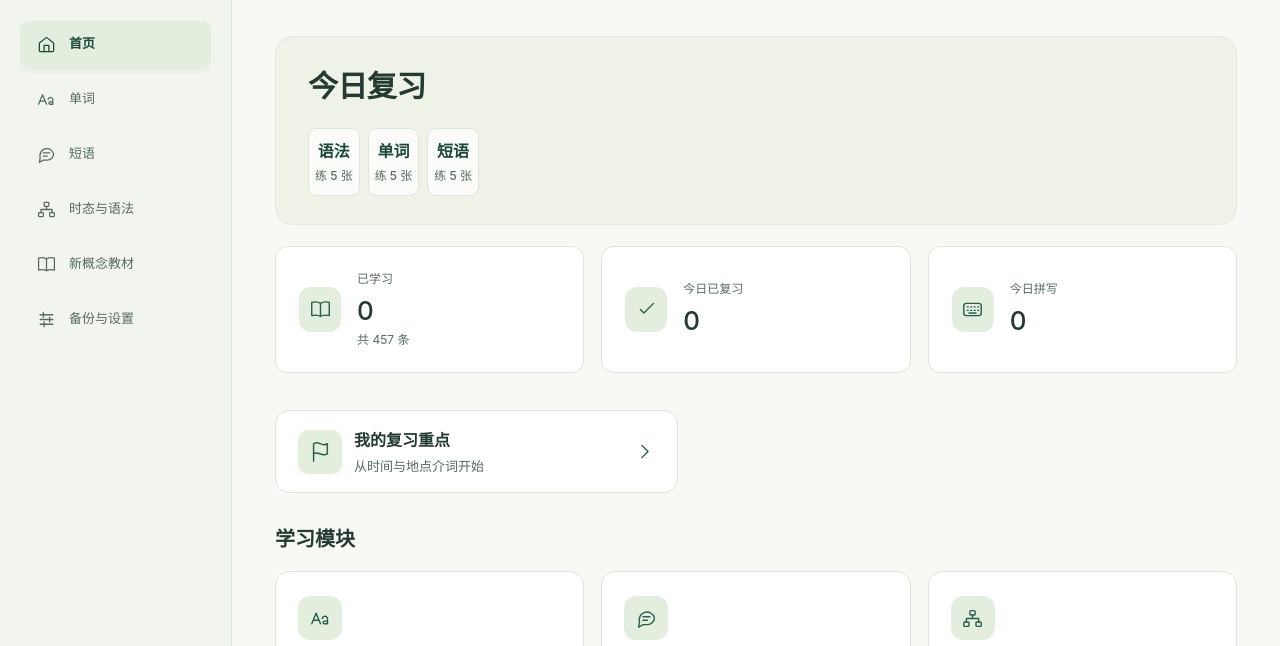
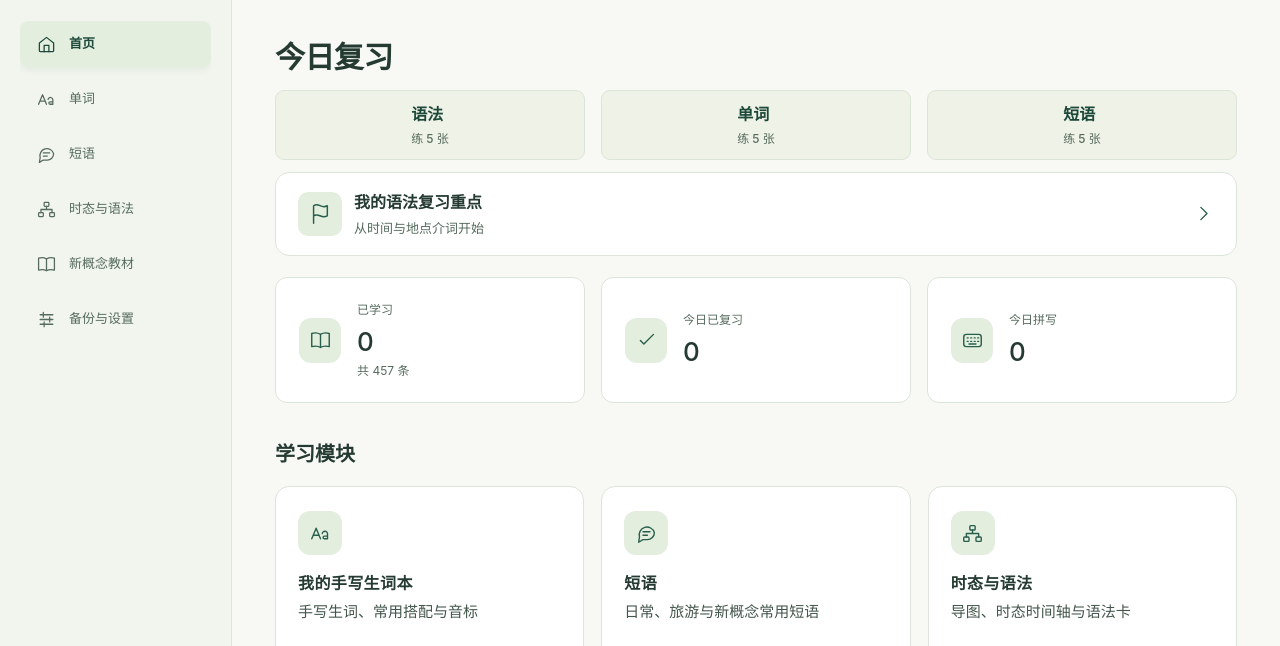
Before and after one commit to yuureijinkou-lab/klaire-english-study, a plain HTML site: page index.html in a window 1280 px wide. Shown: the part 83-729 px from the top of the page. Drawn offline with Linux system fonts and the light colour scheme.

Commit message:
Align daily review and organize review shortcuts

```diff
--- a/app.js
+++ b/app.js
@@ -80,7 +80,7 @@ const sections=[
 ];
 const pageNames={
   home:'首页', course:'新概念教材', phrases:'短语', settings:'备份与设置',
-  focus:'我的复习重点', stuck:'最近卡住的', situations:'场景复习',
+  focus:'我的语法复习重点', stuck:'最近卡住的', situations:'场景复习',
   'grammar-map':'语法导图', pronunciation:'音标与发音'
 };
 const pageName=page=>pageNames[page]||COURSE_PAGES[page]||modules[page]?.title;
@@ -416,7 +416,7 @@ function renderReviewFocus() {
   const cards=topic.ids.map(id=>available.get(id)).filter(Boolean);
   const reviewed=cards.filter(card=>state.progress[card.id]).length;
   const due=cards.filter(card=>isDue(state,card)).length;
-  return `<section class="page-heading"><div><h1>我的复习重点</h1><p>当前主题 ${topic.title}。可切换主题或直接查看讲解。</p></div></section>
+  return `<section class="page-heading"><div><h1>${pageName('focus')}</h1><p>当前主题 ${topic.title}。可切换主题或直接查看讲解。</p></div></section>
     <div class="review-focus-layout">
       <div class="review-focus-topics" role="group" aria-label="复习主题">
         ${KLAIRE_REVIEW_TOPICS.map(group=>`<button type="button" class="review-focus-topic" data-action="focus-select" data-topic="${group.id}" aria-pressed="${group.id===topic.id}">
@@ -546,23 +546,23 @@ function renderHome(s) {
   const stuck = recentlyStuck(state);
   const recent = [...state.activities].reverse().find(a=>state.entries.some(e=>e.id===a.itemId&&!e.deletedAt));
   const recentEntry = recent && state.entries.find(e=>e.id===recent.itemId);
-  return `<section class="hero task-panel home-review-panel"><div class="hero-copy"><h1>今日复习</h1>
+  return `<section class="hero task-panel home-review-panel" aria-labelledby="home-review-title"><div class="hero-copy"><h1 id="home-review-title">今日复习</h1>
       ${next===undefined?'':`<p class="next-review">下一张卡到期于 ${reviewTime(next)}</p>`}</div>
       <div class="home-review-actions">${plans.map(({group,plan})=>`<div class="home-review-group">
         <button type="button" class="btn home-review-choice" data-action="start-review" data-module="${group.id}" ${plan.ids.length?'':'disabled'}><strong>${group.label}</strong><span>${plan.ids.length?`练 ${plan.ids.length} 张`:'暂无卡片'}</span></button>
         ${plan.dueIds.length&&(plan.newCount||plan.dueIds.length>plan.ids.length)?`<button type="button" class="text-button" data-action="start-review" data-module="${group.id}" data-only-due="true" aria-label="只复习${group.label}到期卡 · ${plan.dueIds.length} 张">到期卡 · ${plan.dueIds.length}</button>`:''}
-      </div>`).join('')}</div></section>
+      </div>`).join('')}</div>
+      <div class="home-review-hub">
+        ${moduleLinks([['focus',pageName('focus'),last?`继续上次主题 · ${last.title}`:'从时间与地点介词开始','flag']])}
+        ${stuck.length?`<section class="panel review-focus-panel home-stuck" aria-labelledby="home-stuck-title">
+          <div class="section-title"><h2 id="home-stuck-title">最近卡住的</h2><button class="text-button" data-nav="stuck">查看全部 ${stuck.length} 张 ${icon('arrow')}</button></div>
+          ${renderStuckList(stuck.slice(0,3))}
+        </section>`:''}
+      </div></section>
     <section class="stats-grid" aria-label="学习概况">
       ${[[s.studied,'已学习','book',`共 ${s.total} 条`],[s.reviewedToday,'今日已复习','check',''],[s.spellingToday,'今日拼写','keyboard','']].map(([n,label,ic,small])=>`<div class="stat"><div class="stat-icon ${ic}">${icon(ic)}</div><div><div class="stat-label">${label}</div><strong>${n}</strong>${small?`<small>${small}</small>`:''}</div></div>`).join('')}
     </section>
     <div class="home-content">
-      <div class="home-review-hub">
-        ${moduleLinks([['focus','我的复习重点',last?`继续上次主题 · ${last.title}`:'从时间与地点介词开始','flag']])}
-        ${stuck.length?`<section class="panel review-focus-panel home-stuck" aria-labelledby="home-stuck-title">
-          <div class="section-title"><h2 id="home-stuck-title">最近卡住的</h2><button class="text-button" data-nav="stuck">查看全部 ${stuck.length} 张 ${icon('arrow')}</button></div>
-          ${renderStuckList(stuck.slice(0,3))}
-        </section>`:''}
-      </div>
       <section class="home-modules" aria-labelledby="home-modules-title"><div class="section-title"><h2 id="home-modules-title">学习模块</h2></div><div class="collection-grid">
         ${librarySections.map(([key,title,description,unit,group])=>{
           const entries=group.flatMap(module=>activeEntries(state,module));
--- a/index.html
+++ b/index.html
@@ -7,7 +7,7 @@
   <meta name="description" content="个人英语学习网页：单词、日常短语、旅游短语、新概念一册短语、时态与语法、翻卡复习、拼写练习和学习记录备份。">
   <title>Klaire’s Notes</title>
   <link rel="icon" href="./favicon.svg" type="image/svg+xml">
-  <link rel="stylesheet" href="./styles.css?v=20261125-audio">
+  <link rel="stylesheet" href="./styles.css?v=20261125-layout">
 </head>
 <body>
   <a class="skip-link" href="#main">跳到学习内容</a>
@@ -22,6 +22,6 @@
   <input type="file" id="backup-file" accept=".json,application/json" hidden>
   <input type="file" id="course-file" accept=".txt,text/plain,.json,application/json" hidden>
   <script src="./supabase.js"></script>
-  <script type="module" src="./startup.js?v=20261125-audio"></script>
+  <script type="module" src="./startup.js?v=20261125-layout"></script>
 </body>
 </html>
--- a/startup.js
+++ b/startup.js
@@ -1,4 +1,4 @@
-import('./app.js?v=20261125-audio').catch(error => {
+import('./app.js?v=20261125-layout').catch(error => {
   const status = document.querySelector('#startup-status');
   if (status) status.textContent = '网页未能加载。请重新载入，或用手机浏览器重新打开这个网址。';
   console.error('Klaire could not start', error);
--- a/styles.css
+++ b/styles.css
@@ -138,9 +138,11 @@ dialog{border:1px solid #e1e6d8;border-radius:18px;padding:33px;width:min(475px,
   .review-focus-panel h2 { font-size: 17px; }
 }
 
-.home-content {
+.home-content, .home-review-panel {
   --home-card-inline: 22px;
   --home-card-radius: 14px;
+}
+.home-content {
   display: grid;
   gap: 32px;
 }
@@ -149,24 +151,24 @@ dialog{border:1px solid #e1e6d8;border-radius:18px;padding:33px;width:min(475px,
   gap: 16px;
 }
 .home-review-hub .course-links { gap: 14px; }
-.home-content .course-link,
+.home-review-hub .course-link,
 .home-modules .collection,
 .home-stuck {
   border-radius: var(--home-card-radius);
   padding-inline: var(--home-card-inline);
 }
-.home-content .course-link {
+.home-review-hub .course-link {
   min-height: 82px;
   gap: 12px;
 }
-.home-content .course-link > .icon:first-child {
+.home-review-hub .course-link > .icon:first-child {
   width: 44px;
   height: 44px;
   padding: 11px;
   border-radius: 10px;
   background: #edf3e9;
 }
-.home-content .course-link small { line-height: 1.5; }
+.home-review-hub .course-link small { line-height: 1.5; }
 .home-stuck {
   padding-block: 18px;
   background: #fbfcfa;
@@ -176,7 +178,8 @@ dialog{border:1px solid #e1e6d8;border-radius:18px;padding:33px;width:min(475px,
 .home-stuck > p:last-child { margin-bottom: 0; }
 .home-modules h2 { margin-top: 0; }
 @media(max-width:700px) {
-  .home-content { --home-card-inline: 16px; gap: 26px; }
+  .home-content, .home-review-panel { --home-card-inline: 16px; }
+  .home-content { gap: 26px; }
   .home-review-hub { gap: 14px; }
   .home-review-hub .course-links { gap: 12px; }
   .home-modules .collection { grid-template-columns: 44px minmax(0, 1fr) auto; column-gap: 12px; }
@@ -608,6 +611,7 @@ dialog{border:1px solid #e1e6d8;border-radius:18px;padding:33px;width:min(475px,
 .task-panel > .btn { min-height: 46px; flex-shrink: 0; }
 .home-review-hub { grid-template-columns: minmax(0,1fr) minmax(0,1.35fr); align-items: start; }
 .home-review-hub > .course-links { grid-template-columns: minmax(0,1fr); }
+.home-review-hub > .course-links:only-child { grid-column: 1 / -1; }
 .home-recent { margin-top: 24px; padding: 15px 18px; }
 .home-recent h2 { margin: 0; font-size: 16px; }
 .home-recent .last-entry { min-height: 44px; text-align: left; }
@@ -654,19 +658,42 @@ dialog{border:1px solid #e1e6d8;border-radius:18px;padding:33px;width:min(475px,
   .mobile-nav .nav-item { gap: 4px; font-size: 12px; }
 }
 
-.hero.home-review-panel { display: grid; gap: 12px; }
-.home-review-actions { display: grid; grid-template-columns: repeat(3, minmax(0, 1fr)); gap: 8px; }
+.hero.home-review-panel {
+  display: grid;
+  grid-template-columns: minmax(0, 1fr);
+  gap: 12px;
+  padding: 0;
+  border: 0;
+  background: none;
+  overflow: visible;
+}
+.home-review-panel .hero-copy {
+  display: flex;
+  flex-wrap: wrap;
+  align-items: baseline;
+  justify-content: space-between;
+  gap: 4px 16px;
+}
+.home-review-panel h1 { margin: 0; }
+.home-review-actions, .home-review-panel + .stats-grid {
+  display: grid;
+  grid-template-columns: repeat(3, minmax(0, 1fr));
+  gap: clamp(8px, 1.3vw, 16px);
+}
 .home-review-group { min-width: 0; }
 .home-review-choice.btn {
   display: grid;
   gap: 4px;
   width: 100%;
   min-height: 68px;
-  padding: 10px 6px;
-  justify-items: center;
+  padding: 11px clamp(10px, 2vw, 20px);
+  justify-items: start;
+  text-align: left;
   color: var(--green);
-  background: #fbfcfa;
+  background: var(--review-surface);
+  border-color: var(--review-border);
 }
+.home-review-choice.btn:enabled:hover { background: var(--selected); }
 .home-review-choice strong { font-size: 16px; }
 .home-review-choice span { font-size: 12px; color: var(--muted); }
 .home-review-group > .text-button { display: block; margin: 2px auto 0; padding: 5px 3px; }
@@ -1008,7 +1035,7 @@ h3, .guide-panel h3, .collection h3,
 .backup-aside { background: var(--soft); }
 .stat-icon, .stat-icon.clock, .stat-icon.check,
 .collection-icon, .textbook-card .collection-icon,
-.home-content .course-link > .icon:first-child,
+.home-review-hub .course-link > .icon:first-child,
 .local-chip, .count-badge {
   background: var(--selected);
   color: var(--green);
```
